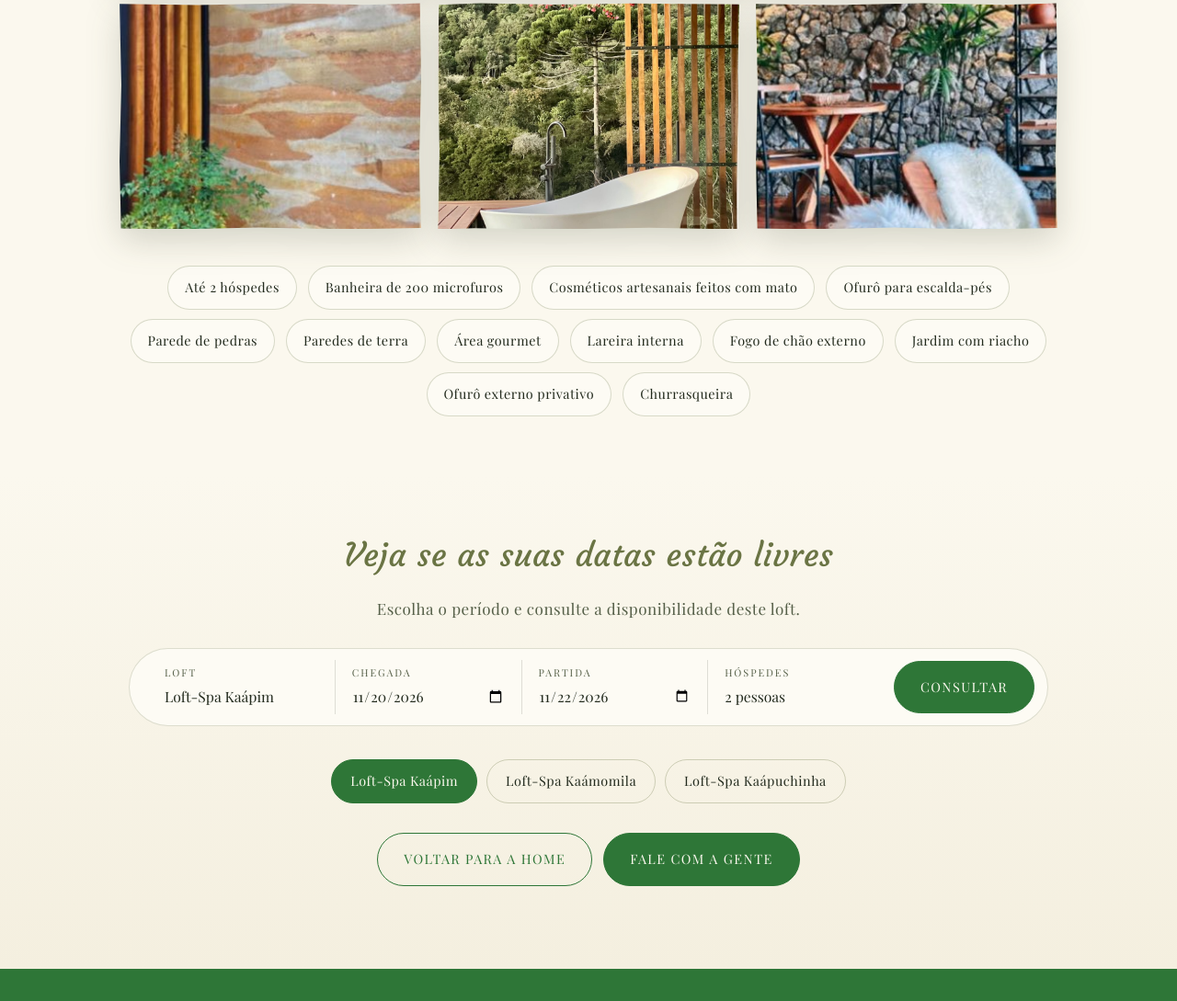
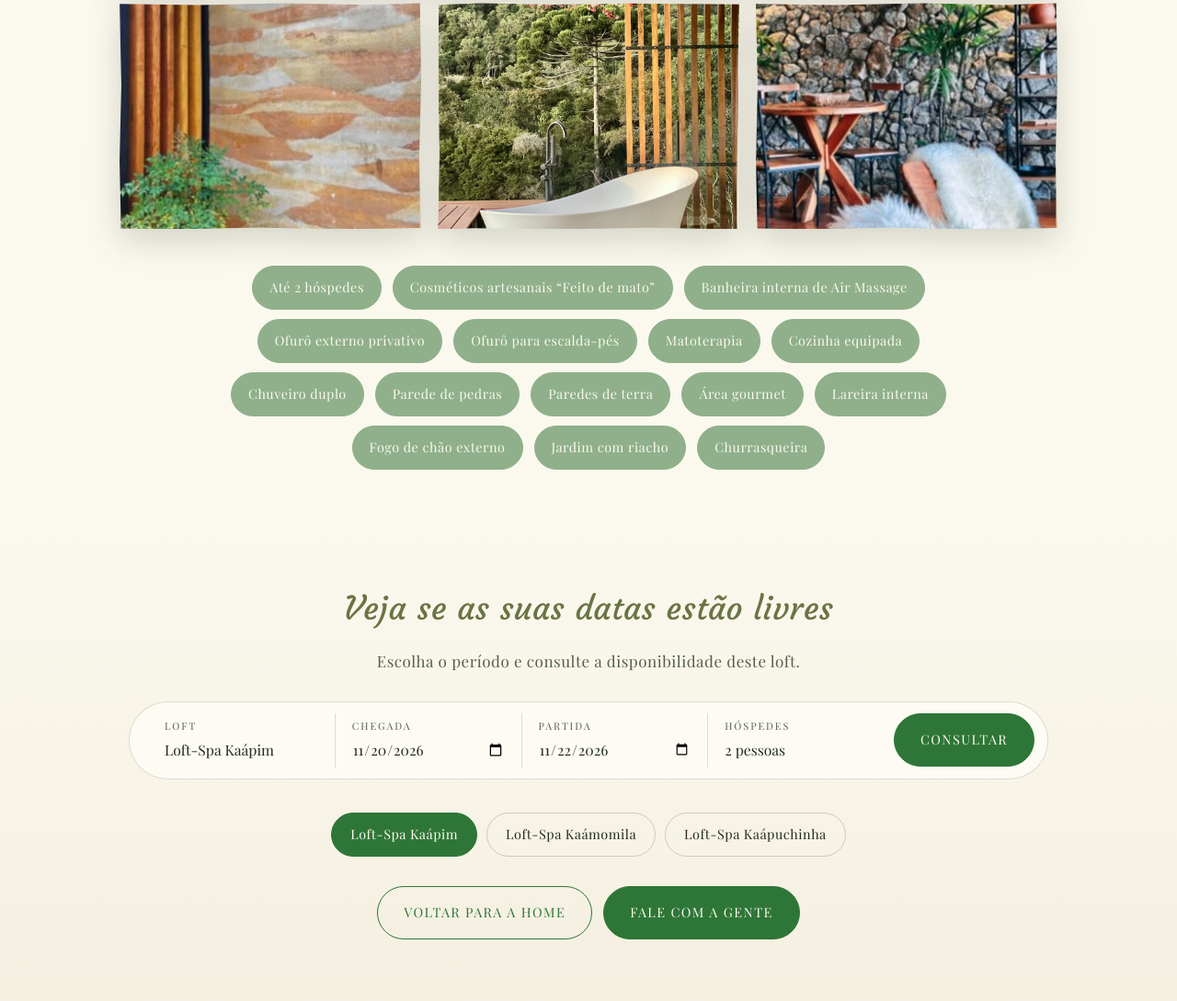
Before and after one commit to bielvalle-dotcom/kaa-ipira-site, a plain HTML site: page docs/loft.html in a window 1280 px wide. Shown: the part 979-2068 px from the top of the page at 92% size. Drawn offline with nearby package versions, Linux system fonts and the light colour scheme; a web font is replaced by a local one.

Commit message:
Lofts: itens em verde claro, centralizados, novos textos
Co-Authored-By: Claude Sonnet 5.5 <noreply@anthropic.com>

```diff
--- a/docs/loft.html
+++ b/docs/loft.html
@@ -61,6 +61,7 @@ footer { background: var(--moss); color: #F1F3E6; text-align: center; padding: 4
 @media (prefers-reduced-motion: reduce) { html { scroll-behavior: auto; } }
 @media (min-width:0px){.nav .wrap > a:first-child{display:inline-flex;flex-direction:column;align-items:flex-end;line-height:1;text-decoration:none}.nav .vila-h{font-family:"Sacramento","Segoe Script",cursive;font-size:1.35rem;color:#3B4337;margin-top:-3px;padding-right:3%}.gal{grid-template-columns:repeat(2,minmax(0,1fr))}}
 @media (min-width:701px){.gal{grid-template-columns:repeat(3,minmax(0,1fr))}}
+.facts{max-width:860px;margin-left:auto;margin-right:auto}.facts li{background:#8FB08A!important;border-color:#8FB08A!important;color:#FBF8EE!important;text-align:center}
 </style>
 </head>
 <body>
@@ -79,7 +80,7 @@ footer { background: var(--moss); color: #F1F3E6; text-align: center; padding: 4
     </div>
     <div class="gal" id="l-gal"></div>
     <ul class="facts">
-      <li id="l-max"></li><li>Banheira de 200 microfuros</li><li>Cosméticos artesanais feitos com mato</li><li>Ofurô para escalda-pés</li><li>Parede de pedras</li><li>Paredes de terra</li><li>Área gourmet</li><li>Lareira interna</li><li>Fogo de chão externo</li><li>Jardim com riacho</li><li>Ofurô externo privativo</li><li>Churrasqueira</li>
+      <li id="l-max"></li><li>Cosméticos artesanais “Feito de mato”</li><li>Banheira interna de Air Massage</li><li>Ofurô externo privativo</li><li>Ofurô para escalda-pés</li><li>Matoterapia</li><li>Cozinha equipada</li><li>Chuveiro duplo</li><li>Parede de pedras</li><li>Paredes de terra</li><li>Área gourmet</li><li>Lareira interna</li><li>Fogo de chão externo</li><li>Jardim com riacho</li><li>Churrasqueira</li>
     </ul>
   </section>
 
```
Also changed, not shown: site/loft.html (+2 -1 lines).
